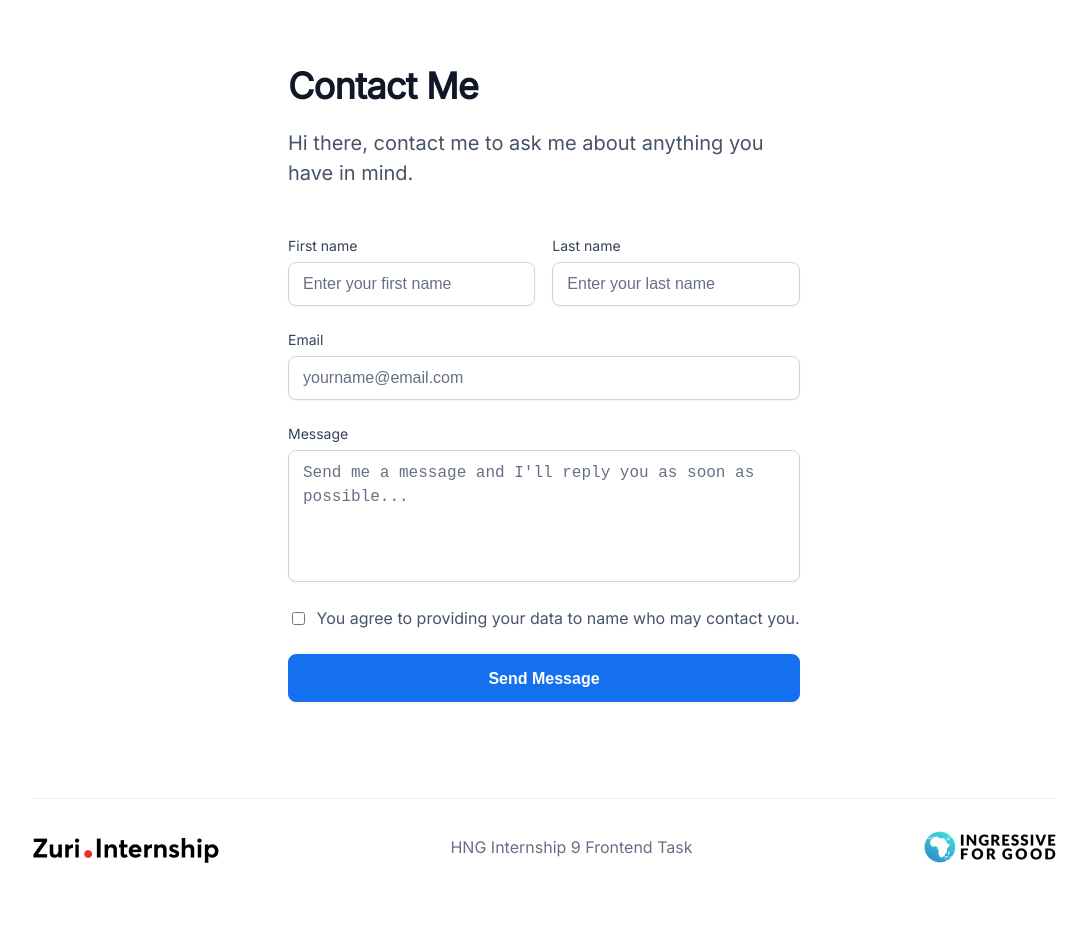
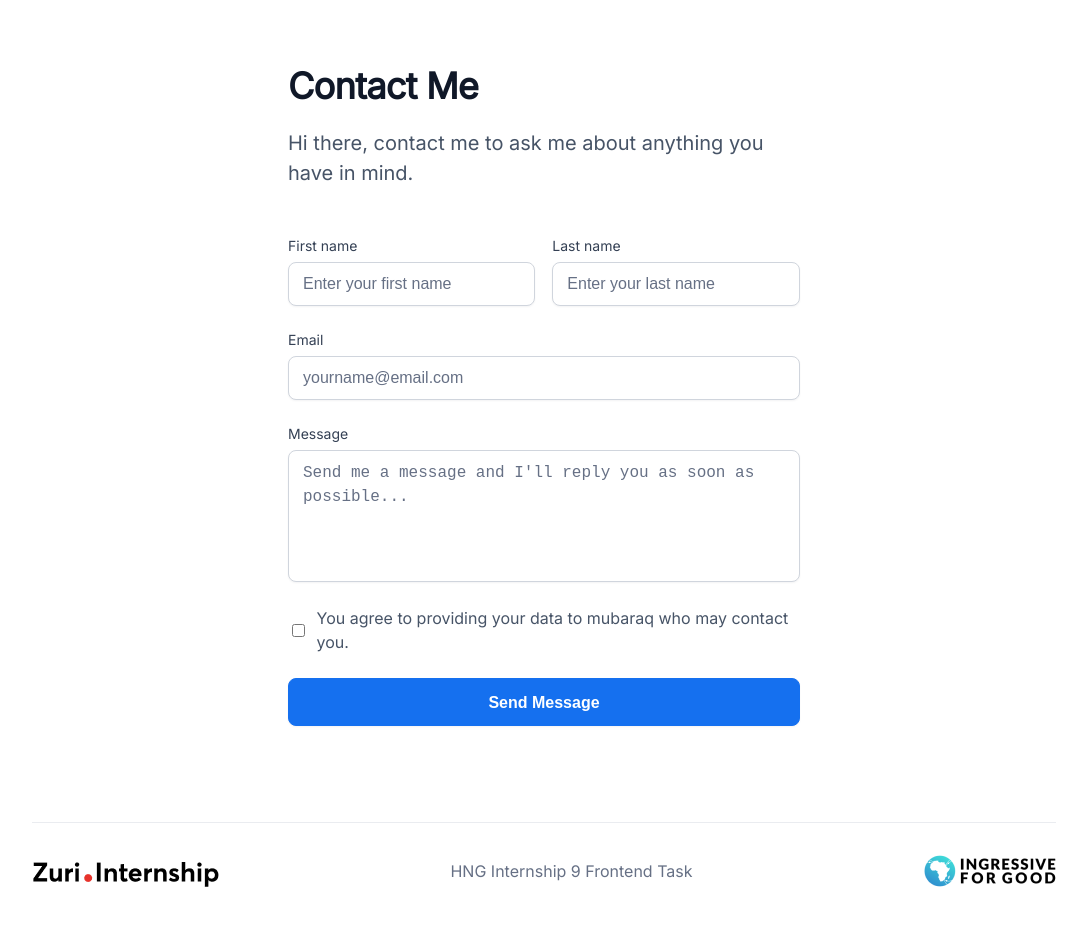
Before and after one commit to MubarakMKay/HNG-Stage-1, a React (Create React App) app: page /contact in a window 1280 px wide. Shown: the top 926 px of the page, without its empty margins (96-1183 px from the left). Built offline with nearby package versions, Linux system fonts and the light colour scheme.

Commit message:
refactor: Refactoring the name in my contact

```diff
--- a/src/App.js
+++ b/src/App.js
@@ -9,7 +9,7 @@ function App() {
       <BrowserRouter >
         <Routes>
           <Route path='/' element={<Home />} />
-          <Route path='/contact' element={<Contact />} />
+          <Route path='/contact' element={<Contact name="mubaraq"/>} />
         </Routes>
       </BrowserRouter>
     </div>
--- a/src/Contact.js
+++ b/src/Contact.js
@@ -1,7 +1,7 @@
 import Footer from "./Footer";
 import "./Styles/Contact.css"
 
-const Contact = () => {
+const Contact = (props) => {
     return (
         <div className="contact">
             <div className="contactHeader">
@@ -26,8 +26,8 @@ const Contact = () => {
                     <textarea type="text" id="message" name="message" placeholder="Send me a message and I'll reply you as soon as possible..."></textarea>
                 </div>
                 <div className="checkbox">
-                    <input type="checkbox" id="checkbox" name="checkbox" value="You agree to providing your data to {name} who may contact you."/>
-                    <label for="checkbox">You agree to providing your data to name who may contact you.</label>
+                    <input type="checkbox" id="checkbox" name="checkbox" value={`You agree to providing your data to ${props.name} who may contact you.`}/>
+                    <label for="checkbox">You agree to providing your data to {props.name} who may contact you.</label>
                 </div>
                 <div className="submit">
                     <input type="submit" id="btn__submit" name="submit" value="Send Message"/>
```
